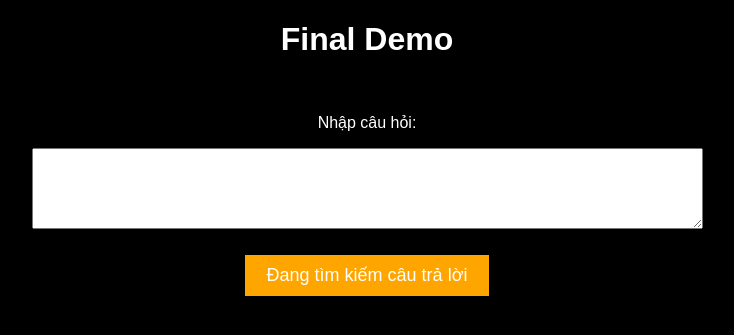
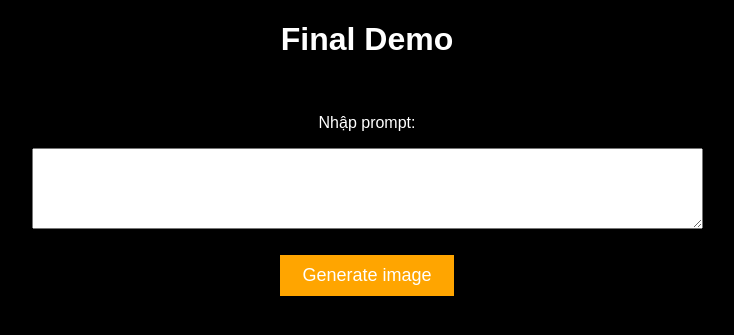
Before and after one commit to HoangVuSnape/LLM_MiAI, a Flask app: page / in a window 1280 px wide. Shown: the top 335 px of the page, without its empty margins (273-1007 px from the left). Run offline with Flask 3, Linux system fonts and the light colour scheme.

```diff
--- a/StableDiffusionMiIAi/templates/index.html
+++ b/StableDiffusionMiIAi/templates/index.html
@@ -31,13 +31,13 @@
 
     <form action="/" method="post">
         <div class="myDiv">
-            <p>Nhập câu hỏi: </p>
+            <p>Nhập prompt: </p>
             <textarea name="prompt" rows="3" cols="50" style="font-size: 16pt"></textarea>
         </div>
         <br>
 
         <div class="myDiv">
-            <button>Đang tìm kiếm câu trả lời</button>
+            <button>Generate image</button>
         </div>
         {% if image_url is defined %}
         <div>
```
Also changed, not shown: StableDiffusionMiIAi/notebooks/README.md (added), assets/images/result_dF.png (added), assets/images/set_secret.png (added), assets/images/token_ngrok.png (added), 1 other file.
